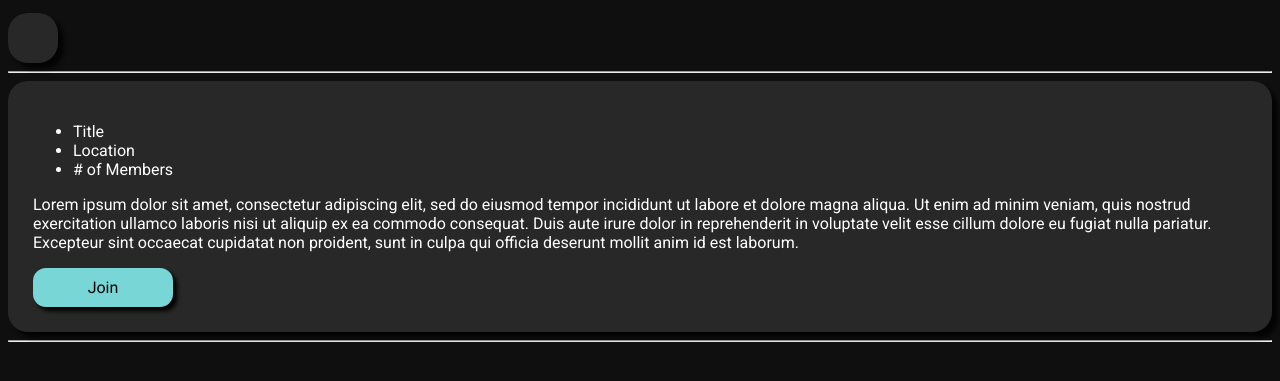
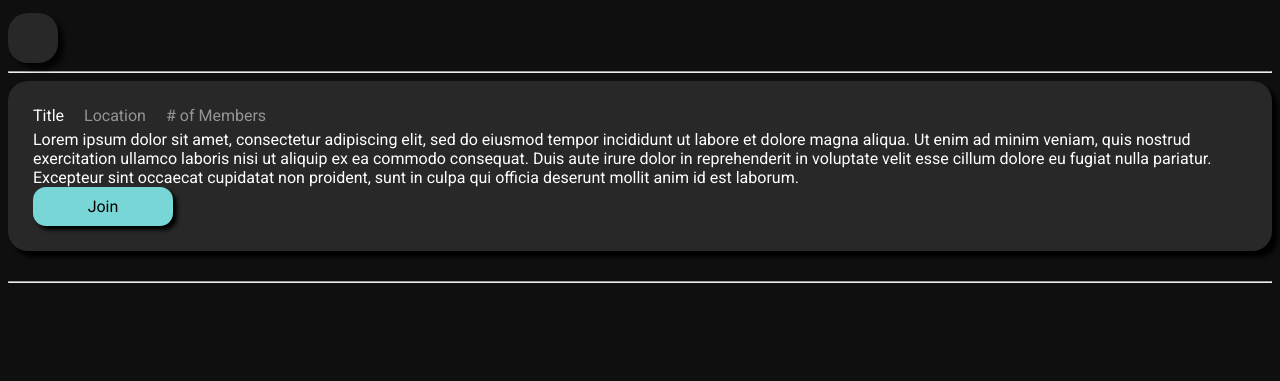
Before and after one commit to jhoney37/Roammates, a plain HTML site: page pages/index.html in a window 1280 px wide. Shown: the part 141-522 px from the top of the page. Drawn offline with Linux system fonts and the light colour scheme.

Commit message:
Update styles.css

```diff
--- a/layouts/styles.css
+++ b/layouts/styles.css
@@ -445,3 +445,36 @@ contact-card .resource-list a:hover {
     font-size: 20px;
     opacity: 50%;
 }
+
+/* Group Card */
+
+#group {
+    margin-bottom: 30px;
+    filter: brightness(1) drop-shadow(6px 6px 2px rgba(0, 0, 0, 1));
+    transition: all 0.2s;
+}
+
+#group:hover {
+    filter: brightness(120%) drop-shadow(6px 6px 2px rgba(0, 0, 0, 2));
+}
+
+#group ul {
+    list-style-type: none;
+    display: flex;
+    margin: 0;
+    padding: 0;
+}
+
+#group li {
+    margin-right: 20px;
+}
+
+#group p {
+    margin-top: 5px;
+    margin-bottom: 0;
+    padding: 0;
+}
+
+#group .secondary {
+    opacity: 0.5;
+}
```
